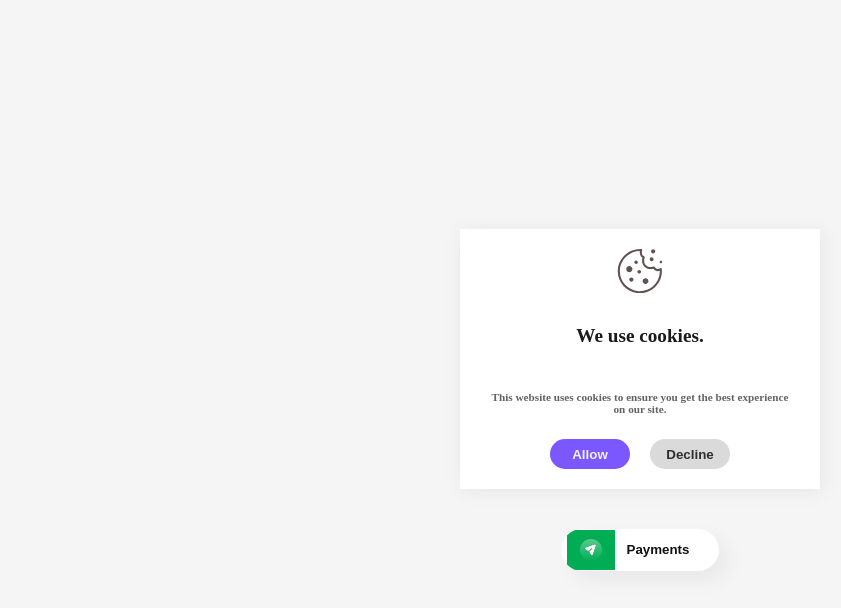
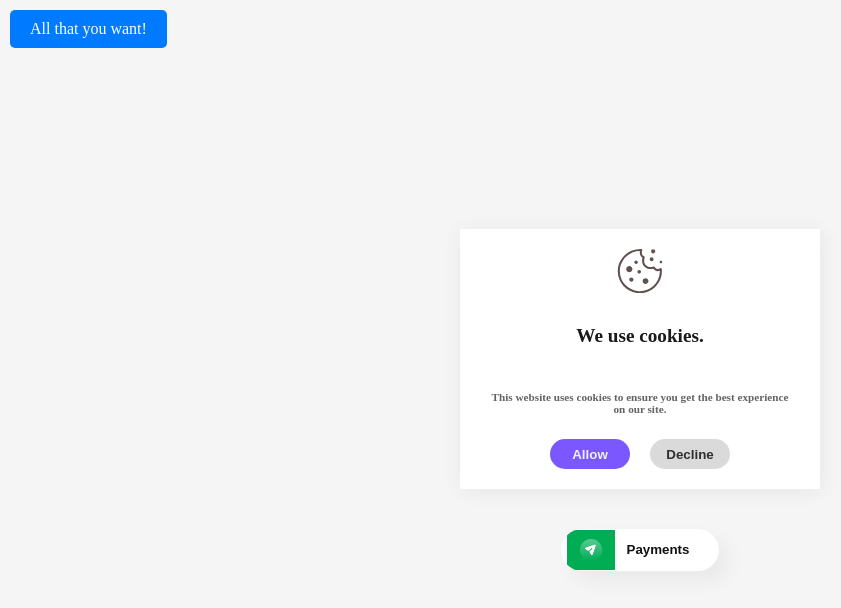
Before and after one commit to OlexaGryschenko/universeioButton, a plain HTML site: page index.html in a window 1280 px wide. Shown: the whole page, without its empty margins (0-841 px from the left). Drawn offline with Linux system fonts and the light colour scheme.

Commit message:
Add blue button with link on site

```diff
--- a/index.html
+++ b/index.html
@@ -9,6 +9,8 @@
 
 </head>
 <body>
+<a class="main-link"  href="https://uiverse.io/">All that you want!</a>
+
     <!-- From Uiverse.io by vinodjangid07 -->
 <div class="card">
  <svg version="1.1" id="cookieSvg" x="0px" y="0px" viewBox="0 0 122.88 122.25" xml:space="preserve">
--- a/styles/payment-styles.css
+++ b/styles/payment-styles.css
@@ -1,3 +1,21 @@
+
+.main-link{
+  position: fixed;
+  top: 10px;
+  left: 10px;
+  z-index: 1000;
+  color: #fff;
+  background-color: #007bff;
+  padding: 10px 20px;
+  border-radius: 5px;
+  text-decoration: none;
+}
+
+.main-link:hover{
+  background-color: #0056b3;
+}
+
+
 /* From Uiverse.io by Creatlydev */
 .button {
   text-decoration: none;
```
